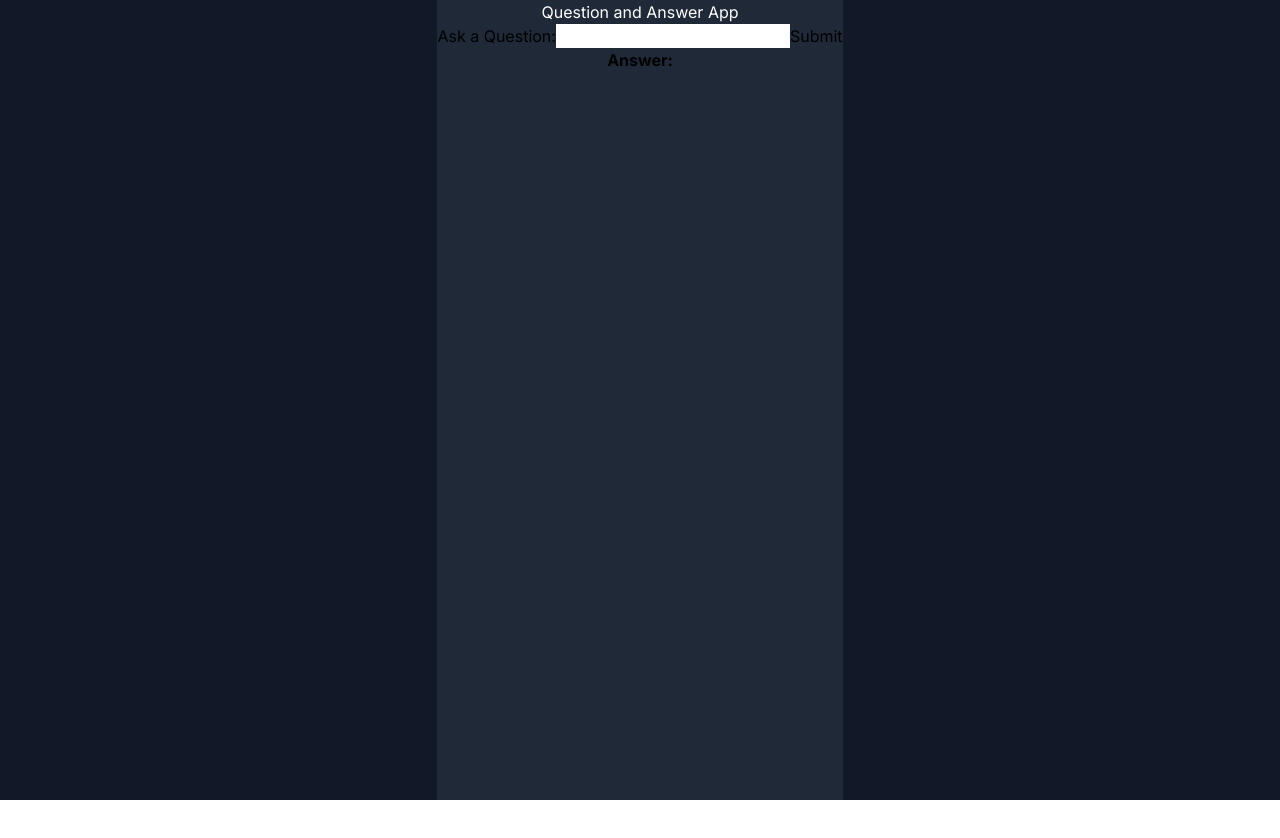
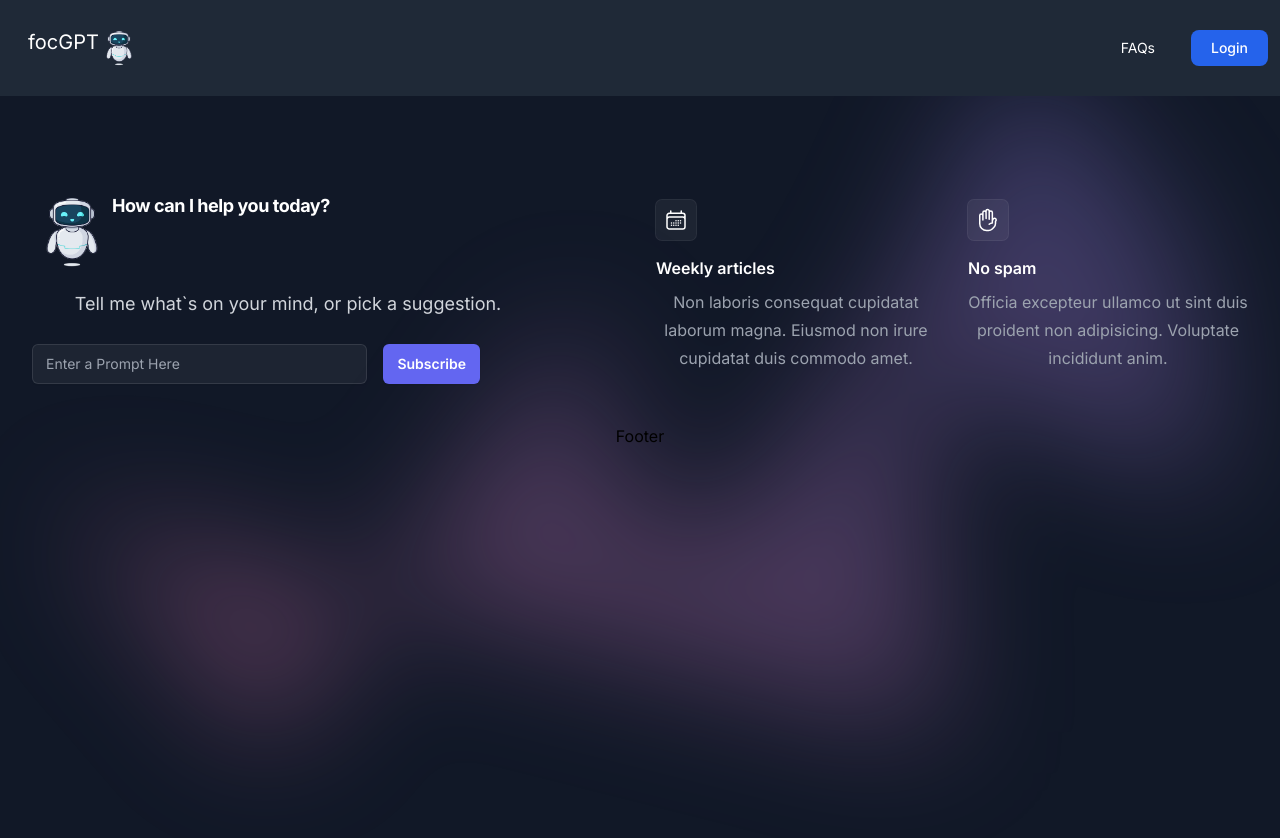
Before and after one commit to anasyakubu/FOC-AI_A, a Next.js app: page /ask in a window 1280 px wide. Shown: the top 838 px of the page. Before the commit the page ends 800 px from the top, so only its background shows below. Built offline with nearby package versions, Linux system fonts and the light colour scheme; no server answers.

Commit message:
Structured Ask Form

```diff
--- a/app/ask/page.tsx
+++ b/app/ask/page.tsx
@@ -1,5 +1,7 @@
 import React from "react";
 import QuestionForm from "../components/questionForm";
+import AskForm from "../components/AskForm";
+import HomeNav from "../components/HomeNav";
 
 const Ask = () => {
   return (
@@ -8,8 +10,12 @@ const Ask = () => {
       style={{ height: "100vh" }}
     >
       <div className="bg-gray-800">
-        <h1 className="text-white">Question and Answer App</h1>
-        <QuestionForm />
+        <div className="">
+          <HomeNav />
+        </div>
+        {/* <h1 className="text-white">Question and Answer App</h1> */}
+        {/* <QuestionForm /> */}
+        <AskForm />
       </div>
     </div>
   );
--- a/app/components/askForm.tsx
+++ b/app/components/askForm.tsx
@@ -1,24 +1,29 @@
 import React from "react";
 import { CalendarDaysIcon, HandRaisedIcon } from "@heroicons/react/24/outline";
+import Image from "next/image";
+import Logo from "../../public/logo.png";
 
-const askForm = () => {
+const AskForm = () => {
   return (
-    <div className="askForm">
-      <div className="relative isolate overflow-hidden bg-gray-900 py-16 sm:py-24 lg:py-32">
+    <div className="AskForm">
+      <div
+        className="relative isolate overflow-hidden bg-gray-900 py-8 sm:py-16 lg:py-24"
+        style={{ height: "100vh" }}
+      >
         <div className="mx-auto max-w-7xl px-6 lg:px-8">
           <div className="mx-auto grid max-w-2xl grid-cols-1 gap-x-8 gap-y-16 lg:max-w-none lg:grid-cols-2">
             <div className="max-w-xl lg:max-w-lg">
-              <h2 className="text-3xl font-bold tracking-tight text-white sm:text-4xl">
-                Subscribe to our newsletter.
+              <h2 className="flex text-lg font-bold tracking-tight text-white sm:text-lg">
+                <Image src={Logo} alt="Logo" width={80} />{" "}
+                <span> How can I help you today?</span>
               </h2>
               <p className="mt-4 text-lg leading-8 text-gray-300">
-                Nostrud amet eu ullamco nisi aute in ad minim nostrud
-                adipisicing velit quis. Duis tempor incididunt dolore.
+                Tell me what`s on your mind, or pick a suggestion.
               </p>
               <div className="mt-6 flex max-w-md gap-x-4">
-                <label htmlFor="email-address" className="sr-only">
+                {/* <label htmlFor="email-address" className="sr-only">
                   Email address
-                </label>
+                </label> */}
                 <input
                   id="email-address"
                   name="email"
@@ -26,7 +31,7 @@ const askForm = () => {
                   autoComplete="email"
                   required
                   className="min-w-0 flex-auto rounded-md border-0 bg-white/5 px-3.5 py-2 text-white shadow-sm ring-1 ring-inset ring-white/10 focus:ring-2 focus:ring-inset focus:ring-indigo-500 sm:text-sm sm:leading-6"
-                  placeholder="Enter your email"
+                  placeholder="Enter a Prompt Here"
                 />
                 <button
                   type="submit"
@@ -68,6 +73,9 @@ const askForm = () => {
             </dl>
           </div>
         </div>
+        <div className="mt-10">
+          <h2>Footer</h2>
+        </div>
         <div
           className="absolute left-1/2 top-0 -z-10 -translate-x-1/2 blur-3xl xl:-top-6"
           aria-hidden="true"
@@ -85,4 +93,4 @@ const askForm = () => {
   );
 };
 
-export default askForm;
+export default AskForm;
```
